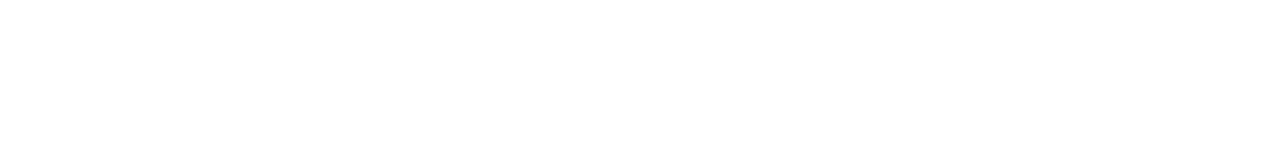
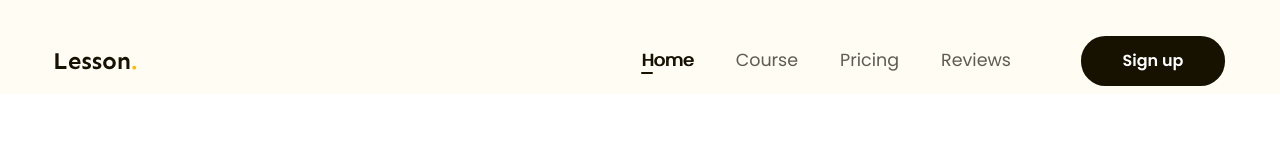
Before and after one commit to tom474/f8-htmlcss-02, a plain HTML site: page index.html in a window 1280 px wide. Shown: the top 160 px of the page. Drawn offline with Linux system fonts and the light colour scheme.

Commit message:
create header

```diff
--- a/assets/css/styles.css
+++ b/assets/css/styles.css
@@ -0,0 +1,94 @@
+* {
+    box-sizing: border-box;
+}
+
+html {
+    font-size: 62.5%;
+}
+
+body {
+    font-size: 1.6rem;
+    font-family: "Poppins", sans-serif;
+}
+
+/* Common */
+a {
+    text-decoration: none;
+}
+
+.btn {
+    display: inline-block;
+    min-width: 118px;
+    padding: 0 16px;
+    line-height: 50px;
+    font-weight: 600;
+    font-size: 1.6rem;
+    text-align: center;
+    color: #ffffff;
+    background: #171100;
+    border-radius: 24.5px;
+}
+
+.main-content {
+    width: 1170px;
+    max-width: calc(100% - 48px);
+    margin: 0 auto;
+}
+
+/* Header */
+.header {
+    background: #FFFCF4;
+}
+
+.header.fixed {
+    position: sticky;
+    top: -28px;
+}
+
+.header .body {
+    display: flex;
+    align-items: center;
+    padding: 36px 0 8px;
+}
+
+.nav {
+    margin-left: auto;
+}
+
+.nav ul {
+    display: flex;
+}
+
+.nav a {
+    position: relative;
+    padding: 8px 21px;
+    font-size: 1.75rem;
+    color: #5f5b53;
+}
+
+.nav a:hover,
+.nav li.active a {
+    /* font-weight: 600; */
+    text-shadow: 1px 0 0 currentColor;
+    color: #171100;
+}
+
+.nav li.active a::after {
+    position: absolute;
+    left: 21px;
+    bottom: 6px;
+    content: "";
+    display: block;
+    width: 12px;
+    height: 2px;
+    background: #171100;
+    border-radius: 1px;
+}
+
+.header .sign-up-btn {
+    min-width: 144px;
+}
+
+.header .action {
+    margin-left: 49px;
+}
--- a/index.html
+++ b/index.html
@@ -1,15 +1,60 @@
 <!DOCTYPE html>
 <html lang="en">
     <head>
-    <meta charset="UTF-8">
-    <meta http-equiv="X-UA-Compatible" content="IE=edge">
-    <meta name="viewport" content="width=device-width, initial-scale=1.0">
+        <meta charset="UTF-8" />
+        <meta http-equiv="X-UA-Compatible" content="IE=edge" />
+        <meta name="viewport" content="width=device-width, initial-scale=1.0" />
         <title>F8 Project 02</title>
+
         <!-- CSS -->
-    <link rel="stylesheet" href="./assets/css/reset.css">
-    <link rel="stylesheet" href="./assets/css/styles.css">
+        <link rel="stylesheet" href="./assets/css/reset.css" />
+        <link rel="stylesheet" href="./assets/css/styles.css" />
+
+        <!-- Embed fonts -->
+        <link rel="preconnect" href="https://fonts.googleapis.com" />
+        <link rel="preconnect" href="https://fonts.gstatic.com" crossorigin />
+        <link
+            href="https://fonts.googleapis.com/css2?family=Poppins:ital,wght@0,400;0,500;0,600;0,700;1,400&family=Sen:wght@700&display=swap"
+            rel="stylesheet"
+        />
     </head>
     <body>
+        <main style="height: 5000px">
+            <header class="header fixed">
+                <div class="main-content">
+                    <div class="body">
+                        <!-- Logo -->
+                        <img
+                            src="./assets/images/logo.svg"
+                            alt="Lesson."
+                            class="logo"
+                        />
 
+                        <!-- Nav -->
+                        <nav class="nav">
+                            <ul>
+                                <li class="active">
+                                    <a href="">Home</a>
+                                </li>
+                                <li>
+                                    <a href="">Course</a>
+                                </li>
+                                <li>
+                                    <a href="">Pricing</a>
+                                </li>
+                                <li>
+                                    <a href="">Reviews</a>
+                                </li>
+                            </ul>
+                        </nav>
+
+                        <!-- Action -->
+                        <div class="action">
+                            <a href="#!" class="btn sign-up-btn">Sign up</a>
+                        </div>
+                    </div>
+                </div>
+            </header>
+        </main>
     </body>
 </html>
```
Also changed, not shown: assets/images/logo.svg (added). Lines whose indentation alone changed are shown as unchanged.
